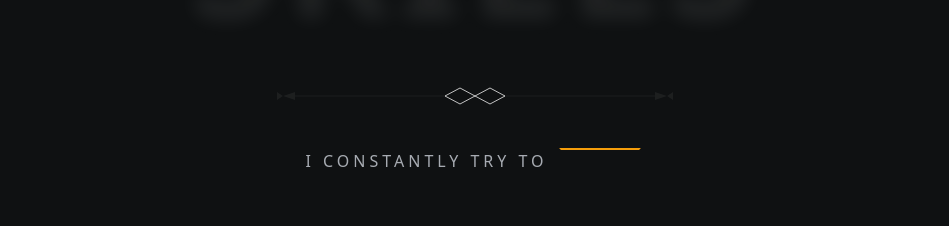
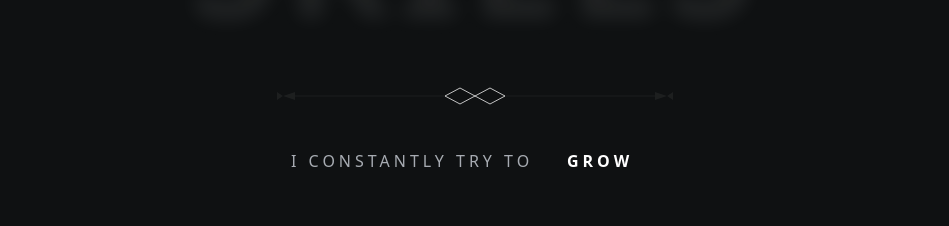
Before and after one commit to amanrai00/PortfolioAman, a Vue app: page / in a window 1280 px wide. Shown: the part 1860-2086 px from the top of the page, without its empty margins (165-1114 px from the left). Built offline with nearby package versions, Linux system fonts and the light colour scheme.

Commit message:
skills wip5

```diff
--- a/src/components/Skills.vue
+++ b/src/components/Skills.vue
@@ -56,6 +56,7 @@
         <span class="tagline-static">I constantly try to</span>
         <div class="flip-container">
           <div class="flip-content">
+            <div><span class="flip-word flip-improve">Improve</span></div>
             <div><span class="flip-word flip-learn">Learn</span></div>
             <div><span class="flip-word flip-adapt">Adapt</span></div>
             <div><span class="flip-word flip-grow">Grow</span></div>
@@ -290,16 +291,20 @@ onUnmounted(() => {
   font-weight: 600;
 }
 
+.flip-improve {
+  background: var(--skills-flip-bg-1);
+}
+
 .flip-learn {
-  background: #4ec7f3;
+  background: var(--skills-flip-bg-2);
 }
 
 .flip-adapt {
-  background: #42c58a;
+  background: var(--skills-flip-bg-3);
 }
 
 .flip-grow {
-  background: #f59e0b;
+  background: var(--skills-flip-bg-4);
 }
 
 @keyframes flip-words {
@@ -309,16 +314,16 @@ onUnmounted(() => {
   5% {
     transform: translateY(-1.6em);
   }
-  33% {
+  25% {
     transform: translateY(-1.6em);
   }
-  38% {
+  30% {
     transform: translateY(-3.2em);
   }
-  66% {
+  50% {
     transform: translateY(-3.2em);
   }
-  71% {
+  55% {
     transform: translateY(-4.8em);
   }
   99.99% {
@@ -327,6 +332,20 @@ onUnmounted(() => {
   100% {
     transform: translateY(0);
   }
+}
+
+:deep([data-theme="light"]) {
+  --skills-flip-bg-1: color-mix(in srgb, var(--theme-cta-bg) 70%, #ffffff 30%);
+  --skills-flip-bg-2: color-mix(in srgb, var(--theme-cta-bg) 55%, #f1ede6 45%);
+  --skills-flip-bg-3: color-mix(in srgb, var(--theme-cta-bg) 50%, #e6dfd4 50%);
+  --skills-flip-bg-4: color-mix(in srgb, var(--theme-cta-bg) 45%, #ddd3c5 55%);
+}
+
+:deep([data-theme="dark"]) {
+  --skills-flip-bg-1: color-mix(in srgb, var(--theme-cta-bg) 65%, #0b0f18 35%);
+  --skills-flip-bg-2: color-mix(in srgb, var(--theme-cta-bg) 55%, #101622 45%);
+  --skills-flip-bg-3: color-mix(in srgb, var(--theme-cta-bg) 50%, #0a111d 50%);
+  --skills-flip-bg-4: color-mix(in srgb, var(--theme-cta-bg) 45%, #0a0f18 55%);
 }
 
 /* ============================================================
```
